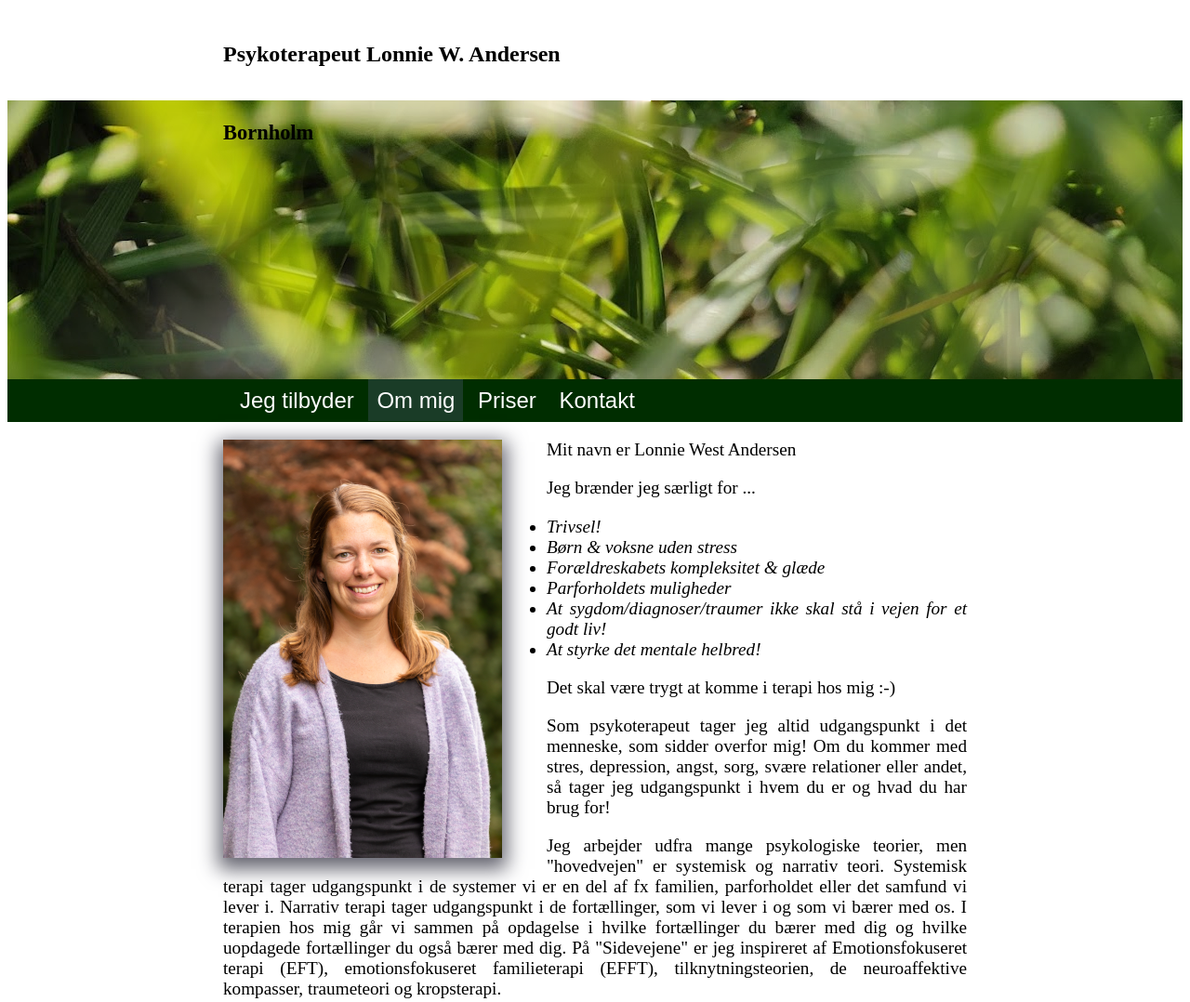
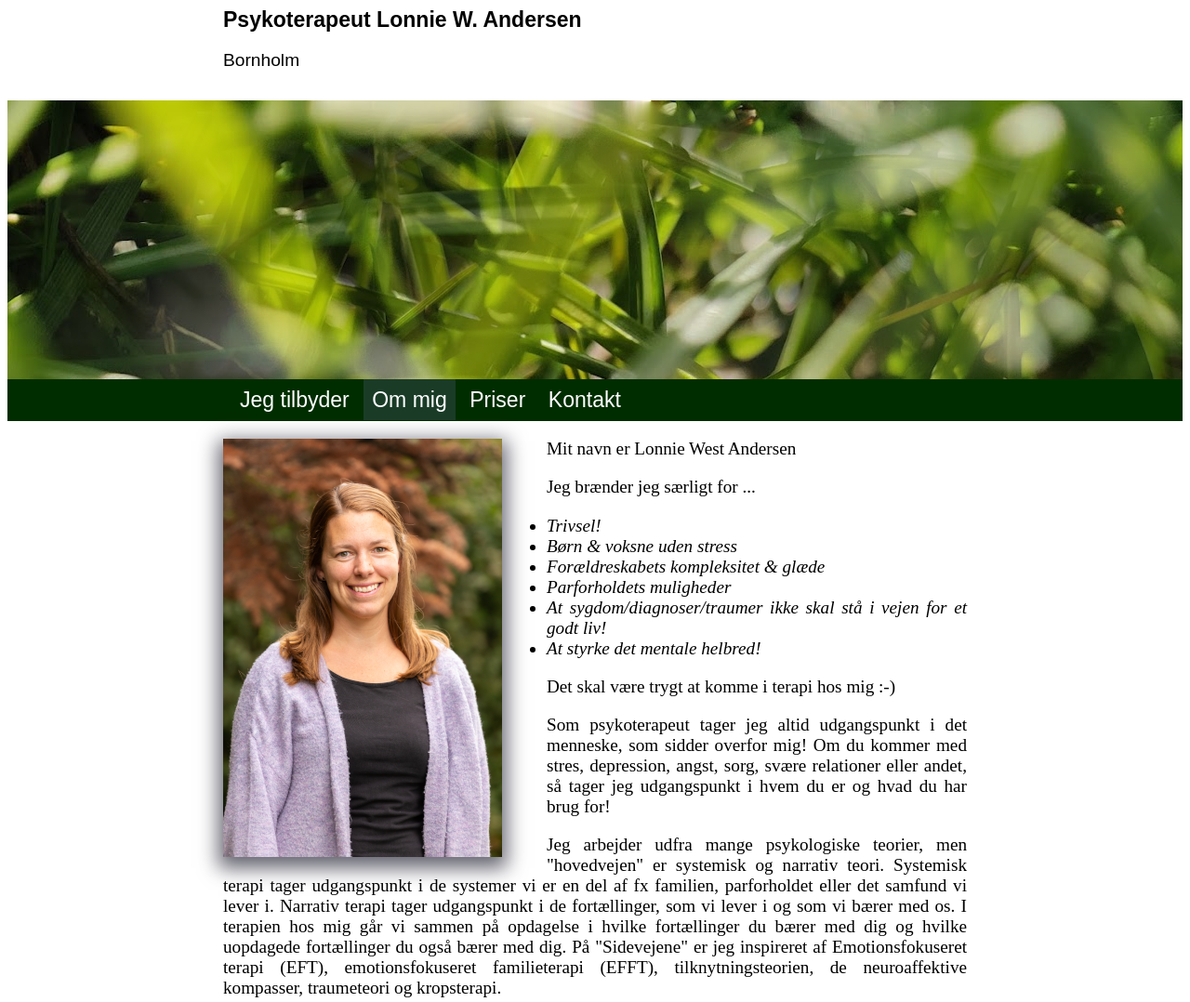
Before and after one commit to jespera/lonnieweb, a plain HTML site: page ommig.html in a window 1280 px wide. Shown: the top 1078 px of the page at 93% size. Drawn offline with Linux system fonts and the light colour scheme.

Commit message:
Bedre oversrkift

```diff
--- a/ommig.html
+++ b/ommig.html
@@ -8,7 +8,8 @@
 <body>
     <div class="center top">
         <!-- <a href="index.html"><img src="logo6.jpg" alt="Lonnie West Andersen" /></a> -->
-        <h1>Psykoterapeut Lonnie W. Andersen<h3>Bornholm</h3></h1>
+        <h1>Psykoterapeut Lonnie W. Andersen</h1>
+        <p>Bornholm</p>
     </div>
     <div style="clear: both;" class="cover"></div>
 
--- a/styles.css
+++ b/styles.css
@@ -45,17 +45,22 @@
 
 .top h1 {
     /* background-color: yellow; */
-    height: var(--h);
-    vertical-align: middle;
-    display: table-cell;
-    font-size: x-large
+    /* height: var(--h); */
+    font-family: sans-serif;
+    /* vertical-align: middle; */
+    /* display: table-cell; */
+    font-size: larger
+}
+
+.top p {
+    font-family: sans-serif;
 }
 
 .menu {
     width: 100%;
     background-color: rgb(0, 45, 0);
     font-family: sans-serif;
-    font-size: x-large;
+    font-size: larger;
 }
 
 .menu ul {
```
Also changed, not shown: index.html (+1 -1 lines), kontakt.html (+1 -1 lines), priser.html (+1 -1 lines), tilbyder.html (+1 -1 lines).
